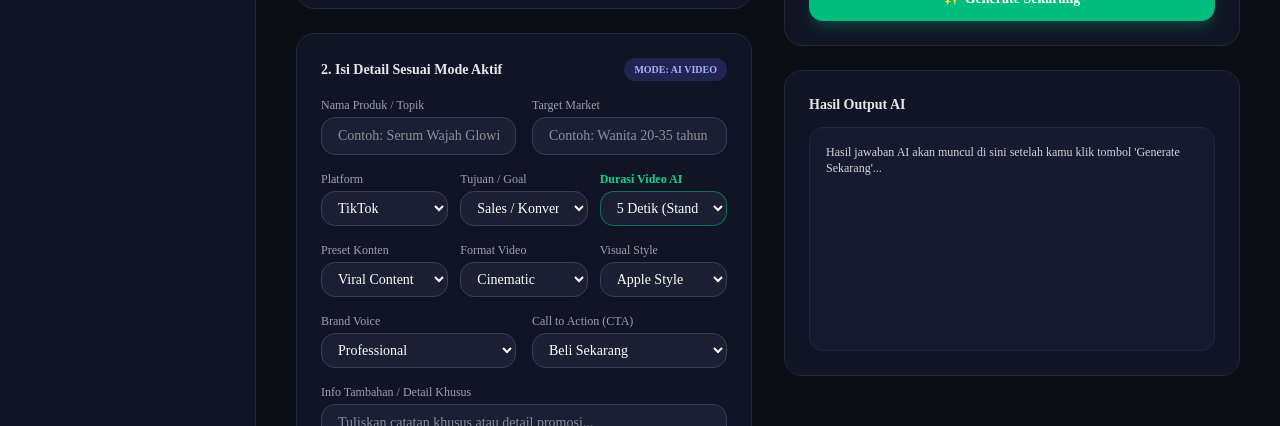
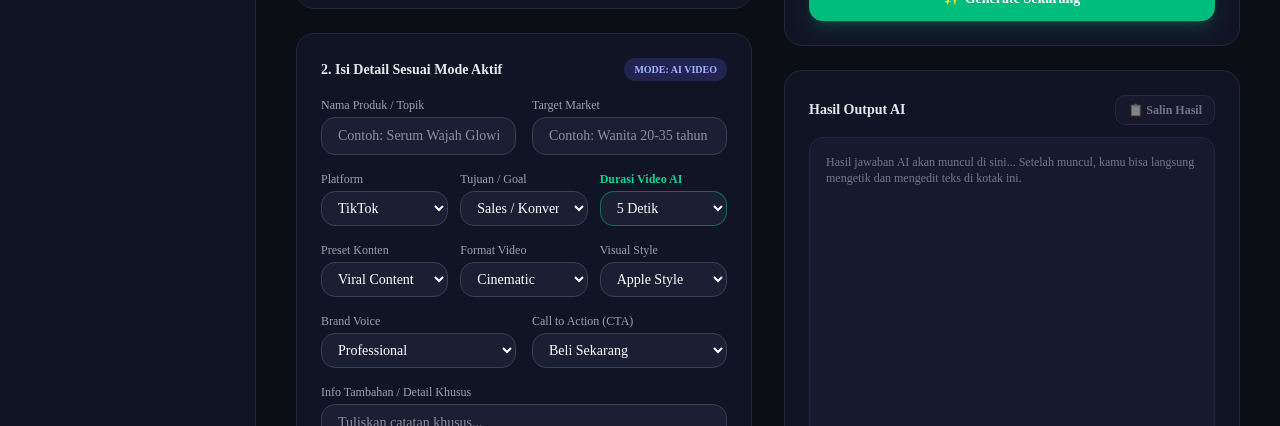
Before and after one commit to kohojiek99-ctrl/workshet-studio, a Next.js app: page /generate in a window 1280 px wide. Shown: the part 519-945 px from the top of the page. Built offline with nearby package versions, Linux system fonts and the light colour scheme; no server answers.

Commit message:
fitur salin edit dan update local storage

```diff
--- a/app/generate/page.tsx
+++ b/app/generate/page.tsx
@@ -8,6 +8,9 @@ export default function GeneratePage() {
   const [aiOutput, setAiOutput] = useState("");
   const [loading, setLoading] = useState(false);
   const [savedPrompts, setSavedPrompts] = useState<any[]>([]);
+
+  // State untuk efek Tombol Copy
+  const [isCopied, setIsCopied] = useState(false);
 
   // State Form Interaktif Umum
   const [productName, setProductName] = useState("");
@@ -26,7 +29,7 @@ export default function GeneratePage() {
   const [videoFormat, setVideoFormat] = useState("Cinematic");
   const [visualStyle, setVisualstyle] = useState("Apple Style");
 
-  // State Khusus Foto / Gambar (Upload Foto Sendiri)
+  // State Khusus Foto / Gambar
   const [imageUrl, setImageUrl] = useState("");
 
   const defaultTemplates = [
@@ -93,15 +96,26 @@ PROJECT INFORMATION:
     }
   ];
 
+  // Load Templates: Ambil default & coba ambil data custom dari localStorage (Koneksi ke halaman Prompts)
   useEffect(() => {
+    try {
+      const localData = localStorage.getItem("custom_prompts"); // Sesuaikan nama key dengan yang ada di halaman Prompts lu
+      if (localData) {
+        const parsedCustom = JSON.parse(localData);
+        if (Array.isArray(parsedCustom) && parsedCustom.length > 0) {
+          setSavedPrompts([...defaultTemplates, ...parsedCustom]);
+          return;
+        }
+      }
+    } catch (error) {
+      console.log("Gagal load custom prompts", error);
+    }
+    // Jika tidak ada di local storage, pakai default saja
     setSavedPrompts(defaultTemplates);
-    // Kita set default-nya master-8 tanpa panggil updatePromptText di sini,
-    // karena akan di-handle oleh useEffect otomatis di bawah.
   }, []);
 
   const handleSelectTemplate = (item: any) => {
     setSelectedTemplate(item.id);
-    // Tidak perlu updatePromptText manual di sini, akan otomatis ketarik
   };
 
   const updatePromptText = (item: any) => {
@@ -166,42 +180,43 @@ Buatkan materi lengkap, profesional, dan siap pakai dalam Bahasa Indonesia.`;
     setPromptInput(result);
   };
 
-  // =====================================================================
-  // 🔥 INI KODE TAMBAHANNYA: Agar Otomatis Real-time Saat Ngetik Form
-  // =====================================================================
+  // Efek Real-time Otomatis
   useEffect(() => {
-    // Cari template yang lagi aktif
-    const currentActiveTemplate = savedPrompts.find((i) => i.id === selectedTemplate) || savedPrompts[7];
-
-    // Tiap kali ada perubahan di state form atau pilihan template,
-    // update teks pratinjau otomatis!
+    const currentActiveTemplate = savedPrompts.find((i) => i.id === selectedTemplate) || savedPrompts[7] || defaultTemplates[7];
     updatePromptText(currentActiveTemplate);
-
-  // List semua state yang harus dipantau. Kalau salah satu berubah, useEffect ini jalan.
   }, [
     selectedTemplate, savedPrompts, productName, targetMarket, painPoint,
     usp, platform, goal, brandVoice, cta, additionalInfo, videoDuration,
     contentPreset, videoFormat, visualStyle, imageUrl
   ]);
-  // =====================================================================
 
-  // Cek Tipe Master Prompt yang Aktif Saat Ini untuk UI
   const currentTemplateObj = savedPrompts.find((i) => i.id === selectedTemplate) || savedPrompts[7] || defaultTemplates[7];
-  const isVideoMode = currentTemplateObj.type === "video";
-  const isImageMode = currentTemplateObj.type === "image";
+  const isVideoMode = currentTemplateObj?.type === "video";
+  const isImageMode = currentTemplateObj?.type === "image";
 
+  // Dummy fungsi Generate AI (Tetap seperti sebelumnya)
   const handleGenerateAI = async () => {
     setLoading(true);
     setAiOutput("Sedang memproses AI, mohon tunggu sebentar...");
     try {
       setTimeout(() => {
-        setAiOutput(`✨ [HASIL GENERATE AI - SIAP PAKAI]\n\n1. Analisis & Konsep Utama:\nBerhasil memproses materi untuk "${productName || 'Produk'}" menggunakan ${currentTemplateObj.title}.\n\n${isVideoMode ? `- Durasi Video: ${videoDuration}\n- Visual Style: ${visualStyle}\n- Format: ${videoFormat}` : ''}\n${isImageMode ? `- Referensi Foto: ${imageUrl || 'Menggunakan foto default'}\n- Style Visual: ${visualStyle}` : ''}\n\n2. Hasil Eksekusi:\nSeluruh naskah, struktur, dan prompt AI telah disusun secara profesional dalam Bahasa Indonesia.`);
+        setAiOutput(`✨ [HASIL GENERATE AI - SIAP PAKAI]\n\n1. Analisis & Konsep Utama:\nBerhasil memproses materi untuk "${productName || 'Produk'}" menggunakan ${currentTemplateObj.title}.\n\n${isVideoMode ? `- Durasi Video: ${videoDuration}\n- Visual Style: ${visualStyle}\n- Format: ${videoFormat}` : ''}\n${isImageMode ? `- Referensi Foto: ${imageUrl || 'Menggunakan foto default'}\n- Style Visual: ${visualStyle}` : ''}\n\n2. Hasil Eksekusi:\nSeluruh naskah, struktur, dan prompt AI telah disusun secara profesional dalam Bahasa Indonesia.\n\n*Catatan: Kamu bisa langsung mengedit teks ini!`);
         setLoading(false);
       }, 1500);
     } catch (err) {
       setAiOutput("Terjadi kesalahan saat memproses AI.");
       setLoading(false);
     }
+  };
+
+  // 🔥 FUNGSI COPY TO CLIPBOARD
+  const handleCopyOutput = () => {
+    if (!aiOutput) return;
+    navigator.clipboard.writeText(aiOutput);
+    setIsCopied(true);
+    setTimeout(() => {
+      setIsCopied(false);
+    }, 2000); // Pesan "Tersalin!" hilang setelah 2 detik
   };
 
   return (
@@ -220,7 +235,6 @@ Buatkan materi lengkap, profesional, dan siap pakai dalam Bahasa Indonesia.`;
         {/* KOLOM KIRI: MASTER PROMPT & FORM DINAMIS */}
         <div className="lg:col-span-6 space-y-6">
 
-          {/* Pilihan Master Prompt */}
           <div className="bg-[#111424] border border-gray-800 rounded-2xl p-6">
             <h3 className="text-sm font-bold text-emerald-400 mb-3">1. Pilih Master Prompt</h3>
             <div className="grid grid-cols-1 sm:grid-cols-2 gap-3 max-h-56 overflow-y-auto pr-2">
@@ -241,12 +255,11 @@ Buatkan materi lengkap, profesional, dan siap pakai dalam Bahasa Indonesia.`;
             </div>
           </div>
 
-          {/* Form Adaptif Sesuai Kebutuhan */}
           <div className="bg-[#111424] border border-gray-800 rounded-2xl p-6 space-y-4">
             <div className="flex items-center justify-between">
               <h3 className="text-sm font-bold text-gray-200">2. Isi Detail Sesuai Mode Aktif</h3>
               <span className="text-[10px] bg-indigo-500/20 text-indigo-300 px-2.5 py-1 rounded-full font-bold uppercase">
-                Mode: {currentTemplateObj.category}
+                Mode: {currentTemplateObj?.category || "Unknown"}
               </span>
             </div>
 
@@ -273,7 +286,6 @@ Buatkan materi lengkap, profesional, dan siap pakai dalam Bahasa Indonesia.`;
               </div>
             </div>
 
-            {/* OPSI KHUSUS FOTO / GAMBAR SENDIRI */}
             {isImageMode && (
               <div className="bg-[#161a2e] p-4 rounded-xl border border-indigo-500/30 space-y-2">
                 <label className="block text-xs text-indigo-300 font-bold">🖼️ Link / URL Foto Produk Sendiri (Opsional)</label>
@@ -284,7 +296,6 @@ Buatkan materi lengkap, profesional, dan siap pakai dalam Bahasa Indonesia.`;
                   placeholder="https://example.com/foto-produk-saya.jpg"
                   className="w-full bg-[#111424] border border-gray-700 rounded-xl px-4 py-2 text-sm text-white outline-none focus:border-indigo-500"
                 />
-                <p className="text-[10px] text-gray-400">Masukkan link gambar produk kamu jika ingin AI menganalisis foto tersebut.</p>
               </div>
             )}
 
@@ -316,64 +327,28 @@ Buatkan materi lengkap, profesional, dan siap pakai dalam Bahasa Indonesia.`;
             <div className="grid grid-cols-1 sm:grid-cols-3 gap-3">
               <div>
                 <label className="block text-xs text-gray-400 mb-1">Platform</label>
-                <select
-                  value={platform}
-                  onChange={(e) => setPlatform(e.target.value)}
-                  className="w-full bg-[#1a1f33] border border-gray-700 rounded-xl px-3 py-2 text-sm text-white outline-none focus:border-emerald-500"
-                >
-                  <option>TikTok</option>
-                  <option>Instagram Reels</option>
-                  <option>YouTube Shorts</option>
-                  <option>Meta Ads (FB/IG)</option>
-                  <option>Website / Landing Page</option>
+                <select value={platform} onChange={(e) => setPlatform(e.target.value)} className="w-full bg-[#1a1f33] border border-gray-700 rounded-xl px-3 py-2 text-sm text-white outline-none focus:border-emerald-500">
+                  <option>TikTok</option><option>Instagram Reels</option><option>YouTube Shorts</option><option>Meta Ads (FB/IG)</option><option>Website / Landing Page</option>
                 </select>
               </div>
-
               <div>
                 <label className="block text-xs text-gray-400 mb-1">Tujuan / Goal</label>
-                <select
-                  value={goal}
-                  onChange={(e) => setGoal(e.target.value)}
-                  className="w-full bg-[#1a1f33] border border-gray-700 rounded-xl px-3 py-2 text-sm text-white outline-none focus:border-emerald-500"
-                >
-                  <option>Sales / Konversi</option>
-                  <option>Brand Awareness</option>
-                  <option>Engagement / Leads</option>
-                  <option>Edukasi</option>
+                <select value={goal} onChange={(e) => setGoal(e.target.value)} className="w-full bg-[#1a1f33] border border-gray-700 rounded-xl px-3 py-2 text-sm text-white outline-none focus:border-emerald-500">
+                  <option>Sales / Konversi</option><option>Brand Awareness</option><option>Engagement / Leads</option><option>Edukasi</option>
                 </select>
               </div>
-
-              {/* OPSI DURASI VIDEO FLEKSIBEL (Hanya muncul saat mode Video) */}
               {isVideoMode ? (
                 <div>
                   <label className="block text-xs text-emerald-400 font-bold mb-1">Durasi Video AI</label>
-                  <select
-                    value={videoDuration}
-                    onChange={(e) => setVideoDuration(e.target.value)}
-                    className="w-full bg-[#1a1f33] border border-emerald-500/50 rounded-xl px-3 py-2 text-sm text-white outline-none focus:border-emerald-500"
-                  >
-                    <option value="5 Detik">5 Detik (Standard)</option>
-                    <option value="6 Detik">6 Detik</option>
-                    <option value="7 Detik">7 Detik</option>
-                    <option value="8 Detik">8 Detik</option>
-                    <option value="9 Detik">9 Detik</option>
-                    <option value="10 Detik">10 Detik (Max Standard)</option>
-                    <option value="12 Detik">12 Detik</option>
-                    <option value="15 Detik">15 Detik</option>
+                  <select value={videoDuration} onChange={(e) => setVideoDuration(e.target.value)} className="w-full bg-[#1a1f33] border border-emerald-500/50 rounded-xl px-3 py-2 text-sm text-white outline-none focus:border-emerald-500">
+                    <option>5 Detik</option><option>10 Detik</option><option>15 Detik</option>
                   </select>
                 </div>
               ) : (
                 <div>
                   <label className="block text-xs text-gray-400 mb-1">Brand Voice</label>
-                  <select
-                    value={brandVoice}
-                    onChange={(e) => setBrandVoice(e.target.value)}
-                    className="w-full bg-[#1a1f33] border border-gray-700 rounded-xl px-3 py-2 text-sm text-white outline-none focus:border-emerald-500"
-                  >
-                    <option>Professional</option>
-                    <option>Friendly</option>
-                    <option>Luxury / Premium</option>
-                    <option>Fun & Energetic</option>
+                  <select value={brandVoice} onChange={(e) => setBrandVoice(e.target.value)} className="w-full bg-[#1a1f33] border border-gray-700 rounded-xl px-3 py-2 text-sm text-white outline-none focus:border-emerald-500">
+                    <option>Professional</option><option>Friendly</option><option>Luxury / Premium</option><option>Fun & Energetic</option>
                   </select>
                 </div>
               )}
@@ -383,44 +358,20 @@ Buatkan materi lengkap, profesional, dan siap pakai dalam Bahasa Indonesia.`;
               <div className="grid grid-cols-1 sm:grid-cols-3 gap-3">
                 <div>
                   <label className="block text-xs text-gray-400 mb-1">Preset Konten</label>
-                  <select
-                    value={contentPreset}
-                    onChange={(e) => setContentPreset(e.target.value)}
-                    className="w-full bg-[#1a1f33] border border-gray-700 rounded-xl px-3 py-2 text-sm text-white outline-none focus:border-emerald-500"
-                  >
-                    <option>Viral Content</option>
-                    <option>Soft Selling</option>
-                    <option>Hard Selling</option>
-                    <option>Storytelling</option>
-                    <option>Product Demo</option>
+                  <select value={contentPreset} onChange={(e) => setContentPreset(e.target.value)} className="w-full bg-[#1a1f33] border border-gray-700 rounded-xl px-3 py-2 text-sm text-white outline-none focus:border-emerald-500">
+                    <option>Viral Content</option><option>Storytelling</option>
                   </select>
                 </div>
-
                 <div>
                   <label className="block text-xs text-gray-400 mb-1">Format Video</label>
-                  <select
-                    value={videoFormat}
-                    onChange={(e) => setVideoFormat(e.target.value)}
-                    className="w-full bg-[#1a1f33] border border-gray-700 rounded-xl px-3 py-2 text-sm text-white outline-none focus:border-emerald-500"
-                  >
-                    <option>Cinematic</option>
-                    <option>Talking Head</option>
-                    <option>UGC Style</option>
-                    <option>Product Showcase</option>
+                  <select value={videoFormat} onChange={(e) => setVideoFormat(e.target.value)} className="w-full bg-[#1a1f33] border border-gray-700 rounded-xl px-3 py-2 text-sm text-white outline-none focus:border-emerald-500">
+                    <option>Cinematic</option><option>UGC Style</option>
                   </select>
                 </div>
-
                 <div>
                   <label className="block text-xs text-gray-400 mb-1">Visual Style</label>
-                  <select
-                    value={visualStyle}
-                    onChange={(e) => setVisualstyle(e.target.value)}
-                    className="w-full bg-[#1a1f33] border border-gray-700 rounded-xl px-3 py-2 text-sm text-white outline-none focus:border-emerald-500"
-                  >
-                    <option>Apple Style</option>
-                    <option>Modern SaaS</option>
-                    <option>Luxury Cinematic</option>
-                    <option>Minimalist</option>
+                  <select value={visualStyle} onChange={(e) => setVisualstyle(e.target.value)} className="w-full bg-[#1a1f33] border border-gray-700 rounded-xl px-3 py-2 text-sm text-white outline-none focus:border-emerald-500">
+                    <option>Apple Style</option><option>Minimalist</option>
                   </select>
                 </div>
               </div>
@@ -430,30 +381,15 @@ Buatkan materi lengkap, profesional, dan siap pakai dalam Bahasa Indonesia.`;
               {isVideoMode && (
                 <div>
                   <label className="block text-xs text-gray-400 mb-1">Brand Voice</label>
-                  <select
-                    value={brandVoice}
-                    onChange={(e) => setBrandVoice(e.target.value)}
-                    className="w-full bg-[#1a1f33] border border-gray-700 rounded-xl px-3 py-2 text-sm text-white outline-none focus:border-emerald-500"
-                  >
-                    <option>Professional</option>
-                    <option>Friendly</option>
-                    <option>Luxury / Premium</option>
-                    <option>Fun & Energetic</option>
+                  <select value={brandVoice} onChange={(e) => setBrandVoice(e.target.value)} className="w-full bg-[#1a1f33] border border-gray-700 rounded-xl px-3 py-2 text-sm text-white outline-none focus:border-emerald-500">
+                    <option>Professional</option><option>Friendly</option>
                   </select>
                 </div>
               )}
-
               <div>
                 <label className="block text-xs text-gray-400 mb-1">Call to Action (CTA)</label>
-                <select
-                  value={cta}
-                  onChange={(e) => setCta(e.target.value)}
-                  className="w-full bg-[#1a1f33] border border-gray-700 rounded-xl px-3 py-2 text-sm text-white outline-none focus:border-emerald-500"
-                >
-                  <option>Beli Sekarang</option>
-                  <option>Klik Link di Bio</option>
-                  <option>Follow untuk Tips</option>
-                  <option>Komen "MAU"</option>
+                <select value={cta} onChange={(e) => setCta(e.target.value)} className="w-full bg-[#1a1f33] border border-gray-700 rounded-xl px-3 py-2 text-sm text-white outline-none focus:border-emerald-500">
+                  <option>Beli Sekarang</option><option>Klik Link di Bio</option>
                 </select>
               </div>
             </div>
@@ -463,7 +399,7 @@ Buatkan materi lengkap, profesional, dan siap pakai dalam Bahasa Indonesia.`;
               <textarea
                 value={additionalInfo}
                 onChange={(e) => setAdditionalInfo(e.target.value)}
-                placeholder="Tuliskan catatan khusus atau detail promosi..."
+                placeholder="Tuliskan catatan khusus..."
                 rows={2}
                 className="w-full bg-[#1a1f33] border border-gray-700 rounded-xl px-4 py-2 text-sm text-white outline-none focus:border-emerald-500 resize-none"
               />
@@ -473,7 +409,7 @@ Buatkan materi lengkap, profesional, dan siap pakai dalam Bahasa Indonesia.`;
         </div>
 
         {/* KOLOM KANAN: PREVIEW PROMPT & HASIL AI */}
-        <div className="lg:col-span-6 space-y-6">
+        <div className="lg:col-span-6 space-y-6 flex flex-col">
 
           <div className="bg-[#111424] border border-gray-800 rounded-2xl p-6">
             <h3 className="text-sm font-bold text-gray-200 mb-3">3. Preview Master Prompt</h3>
@@ -483,7 +419,6 @@ Buatkan materi lengkap, profesional, dan siap pakai dalam Bahasa Indonesia.`;
               rows={10}
               className="w-full bg-[#161a2e] border border-gray-800 rounded-xl p-4 font-mono text-xs text-gray-300 outline-none focus:border-emerald-500 resize-none"
             />
-
             <button
               onClick={handleGenerateAI}
               disabled={loading}
@@ -493,11 +428,32 @@ Buatkan materi lengkap, profesional, dan siap pakai dalam Bahasa Indonesia.`;
             </button>
           </div>
 
-          <div className="bg-[#111424] border border-gray-800 rounded-2xl p-6">
-            <h3 className="text-sm font-bold text-gray-200 mb-3">Hasil Output AI</h3>
-            <div className="bg-[#161a2e] border border-gray-800 rounded-xl p-4 font-mono text-xs text-gray-300 h-56 overflow-y-auto whitespace-pre-wrap">
-              {aiOutput || "Hasil jawaban AI akan muncul di sini setelah kamu klik tombol 'Generate Sekarang'..."}
+          {/* KOTAK HASIL OUTPUT AI YANG BISA DI-EDIT DAN DI-COPY */}
+          <div className="bg-[#111424] border border-gray-800 rounded-2xl p-6 flex-1 flex flex-col">
+            <div className="flex items-center justify-between mb-3">
+              <h3 className="text-sm font-bold text-gray-200">Hasil Output AI</h3>
+
+              {/* TOMBOL COPY */}
+              <button
+                onClick={handleCopyOutput}
+                disabled={!aiOutput} // Disable kalau output masih kosong
+                className={`flex items-center gap-2 px-3 py-1.5 rounded-lg text-xs font-bold transition-all ${
+                  isCopied
+                    ? "bg-emerald-500/20 text-emerald-400 border border-emerald-500/30"
+                    : "bg-[#1a1f33] text-gray-300 hover:text-white border border-gray-700 hover:border-gray-500"
+                } ${!aiOutput && "opacity-50 cursor-not-allowed"}`}
+              >
+                {isCopied ? "✅ Tersalin!" : "📋 Salin Hasil"}
+              </button>
             </div>
+
+            {/* TEXTAREA AGAR HASIL AI BISA DI-EDIT USER */}
+            <textarea
+              value={aiOutput}
+              onChange={(e) => setAiOutput(e.target.value)}
+              placeholder="Hasil jawaban AI akan muncul di sini... Setelah muncul, kamu bisa langsung mengetik dan mengedit teks di kotak ini."
+              className="w-full flex-1 min-h-[200px] bg-[#161a2e] border border-gray-800 rounded-xl p-4 font-mono text-xs text-gray-300 whitespace-pre-wrap outline-none focus:border-emerald-500 resize-none"
+            />
           </div>
 
         </div>
```
